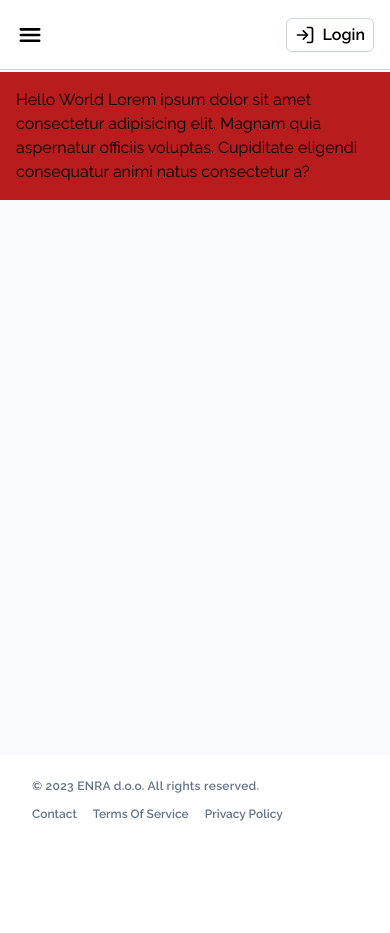
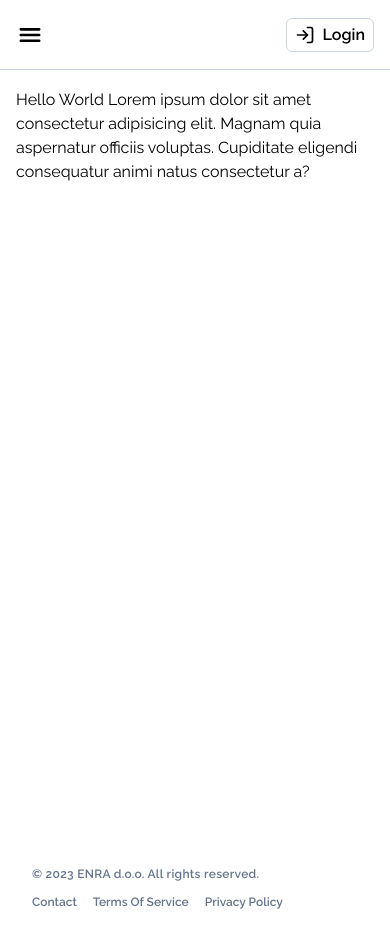
Before and after one commit to mosespace/code-with-moses, a Next.js app: page / in a window 390 px wide. Before the commit the page ends 844 px from the top, so only its background shows below. Built offline with nearby package versions, Linux system fonts and the light colour scheme.

Commit message:
feat: worked on (mentorship-and-discord) responsiveness

```diff
--- a/app/layout.js
+++ b/app/layout.js
@@ -18,17 +18,17 @@ export default function RootLayout({ children }) {
       <SideBarProvider>
         <body className={raleway.className}>
           <NavBar />
-          <div className='flex h-screen w-screen overflow-x-hidden'>
+          <div className='flex flex-grow h-screen w-screen overflow-x-hidden'>
             <div className='flex w-full'>
               <div className=''>
                 <SideBar />
               </div>
-              <div className='bg-slate-50 pt-[4.5rem] lg:ml-[20%] w-full'>
+              <div className='pt-[4.5rem] lg:ml-[20%] flex-grow w-full min-h-full'>
                 {children}
-                <Footer />
               </div>
             </div>
           </div>
+          <Footer />
         </body>
       </SideBarProvider>
     </html>
--- a/app/page.js
+++ b/app/page.js
@@ -3,7 +3,7 @@ import Image from "next/image";
 
 export default function Home() {
   return (
-    <div className='py-4 px-4 lg:px-8 bg-red-700'>
+    <div className='py-4 px-4 lg:px-8 '>
       <Hero />
     </div>
   );
--- a/components/Footer.jsx
+++ b/components/Footer.jsx
@@ -16,7 +16,7 @@ export default function Footer() {
     },
   ];
   return (
-    <footer className='bg-white overflow-hidden absolute right-0 left-0 bottom-0 lg:ml-[20%] flex flex-col gap-3 lg:flex-row justify-center lg:justify-between lg:items-center lg:gap-[8rem] py-[1.4rem] px-8 text-slate-500 text-xs'>
+    <footer className='bg-white overflow-hidden lg:absolute lg:right-0 lg:left-0 lg:bottom-0 lg:ml-[20%] flex flex-col gap-3 lg:flex-row justify-center lg:justify-between lg:items-center lg:gap-[8rem] py-[1.4rem] px-8 text-slate-500 text-xs'>
       <div className='font-semibold tracking-wide items-center flex gap-3'>
         <h2>© 2023 ENRA d.o.o. All rights reserved.</h2>
       </div>
--- a/components/SideBar.jsx
+++ b/components/SideBar.jsx
@@ -37,6 +37,7 @@ export default function SideBar() {
   const handleButtonClick = (pathLink) => {
     router.push(pathLink);
     setActiveLink(pathLink);
+    handleCloseToggle;
   };
 
   return (
@@ -74,7 +75,13 @@ export default function SideBar() {
             return (
               <button
                 key={i}
-                onClick={() => handleButtonClick(path.pathLink, path.pathTitle)}
+                onClick={() =>
+                  handleButtonClick(
+                    path.pathLink,
+                    path.pathTitle,
+                    handleCloseToggle
+                  )
+                }
                 className={`${
                   activeLink === path.pathTitle
                     ? "bg-slate-200"
```
